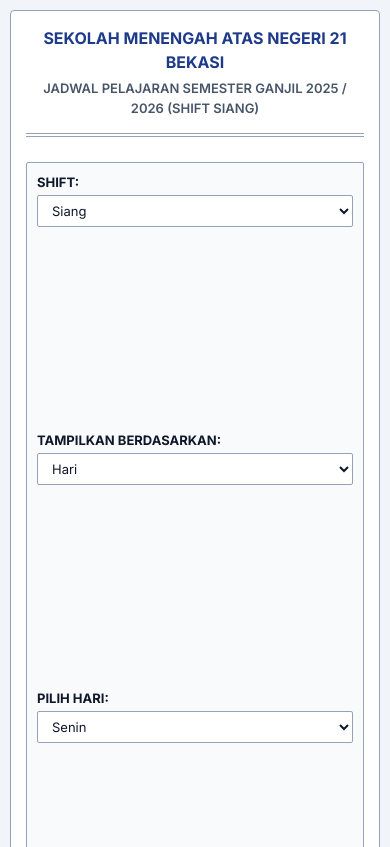
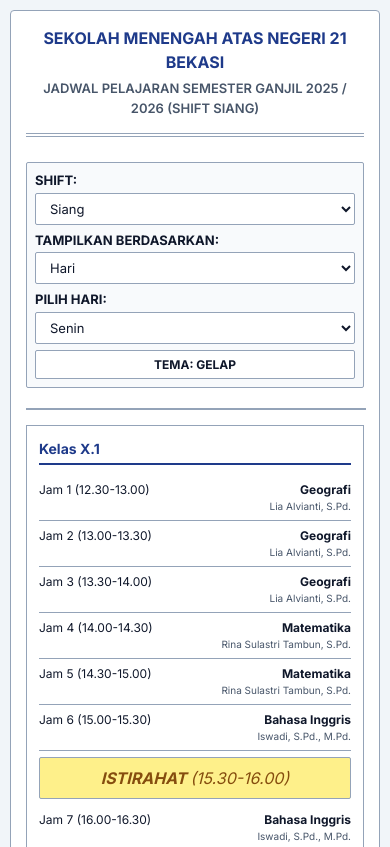
Before and after one commit to kanaya23/DataJadwalSma21, a plain HTML site: page index.html in a window 390 px wide. Shown: the top 847 px of the page. Drawn offline with Linux system fonts and the light colour scheme.

Commit message:
i removed flex

```diff
--- a/styles.css
+++ b/styles.css
@@ -237,8 +237,9 @@ body.dark-theme .tooltip { background-color: #1e293b; border: 1px solid #475569;
     .piket-table th:nth-child(1) { width: 80px !important; }
 
     .header h1 { font-size: 16px; }
-    .controls { flex-direction: column; align-items: stretch; gap: 8px; padding: 10px; }
-    .control-group { flex-direction: column; align-items: stretch; gap: 2px; }
+    .controls { flex-direction: column; align-items: stretch; gap: 6px; padding: 8px; }
+    .control-group { flex-direction: column; align-items: stretch; gap: 2px; flex: none; }
+    .control-group select { width: 100%; }
 
     /* desktop gets a table, mobile gets cards. hiding one via css media queries is easier than writing js. */
     #schedule-container table.day-view-table { display: none; }
```
